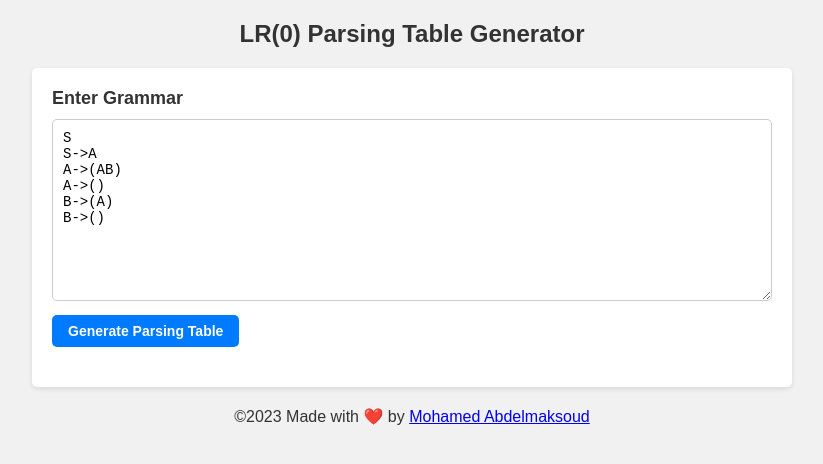
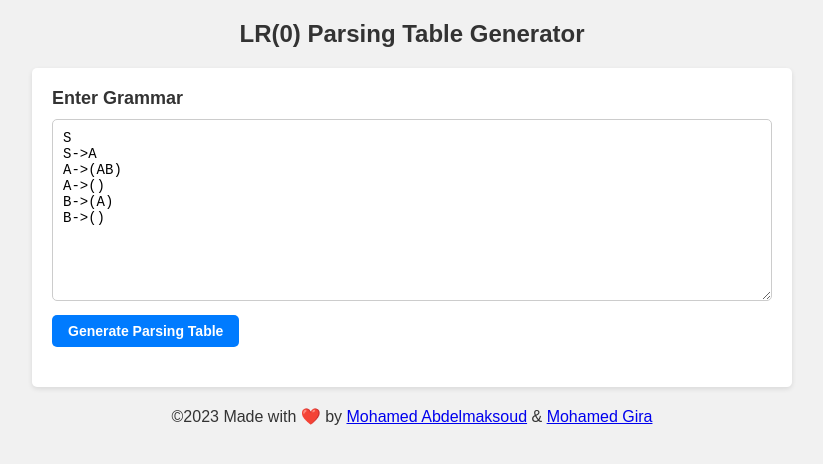
Before and after one commit to helmy162/lr0-parsing-table-generator, a React (Create React App) app: page / in a window 1280 px wide. Shown: the top 464 px of the page, without its empty margins (228-1051 px from the left). Built offline with nearby package versions, Linux system fonts and the light colour scheme.

Commit message:
edited contributions

```diff
--- a/src/App.js
+++ b/src/App.js
@@ -115,7 +115,7 @@ const App = () => {
         <SentenceOutput praseSentence={praseSentence} />
       </main>
       <footer className="footer">
-        <p>&copy;2023 Made with ❤️ by <a href='https://www.linkedin.com/in/helmy16/' target='_blank'> Mohamed Abdelmaksoud</a></p>
+        <p>&copy;2023 Made with ❤️ by <a href='https://www.linkedin.com/in/helmy16/' target='_blank'> Mohamed Abdelmaksoud</a> & <a href='https://www.linkedin.com/in/mohamed-gira-604a4b209/' target='_blank'> Mohamed Gira</a></p>
       </footer>
     </div>
   );
```
